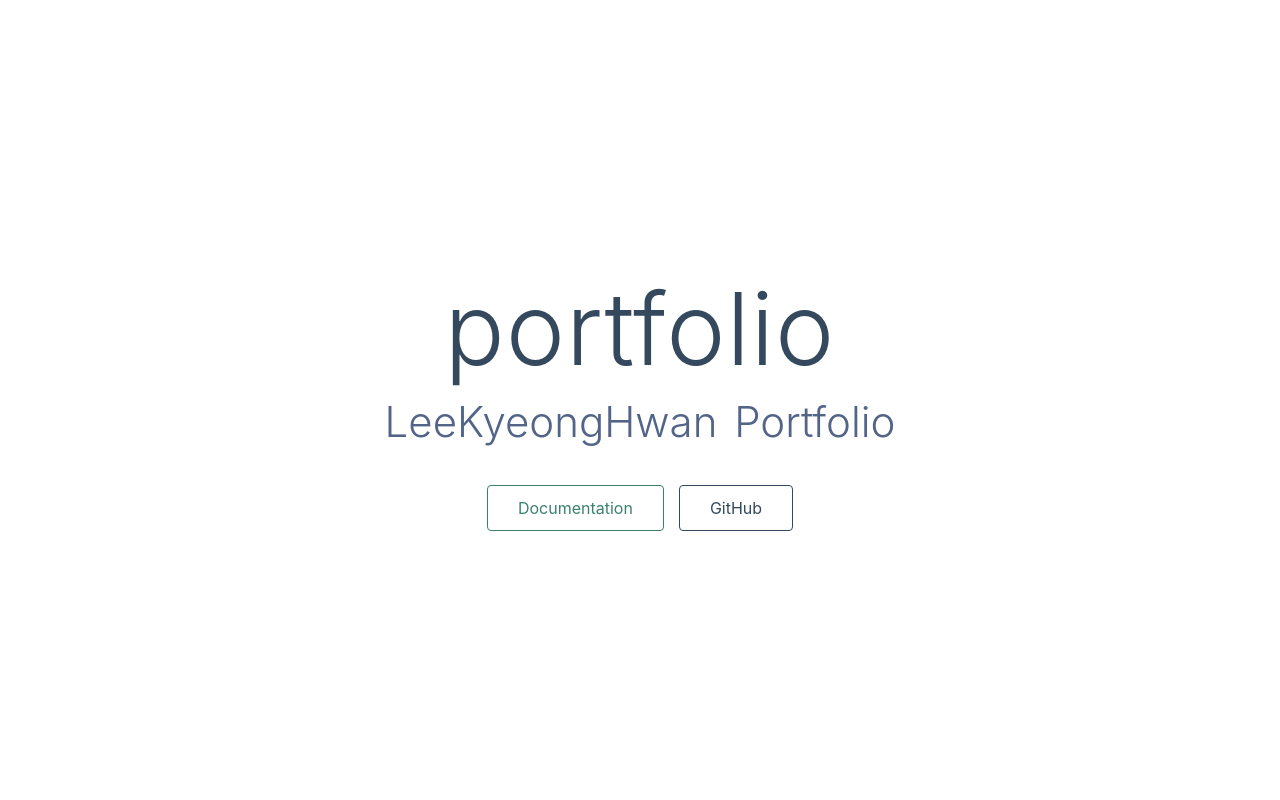
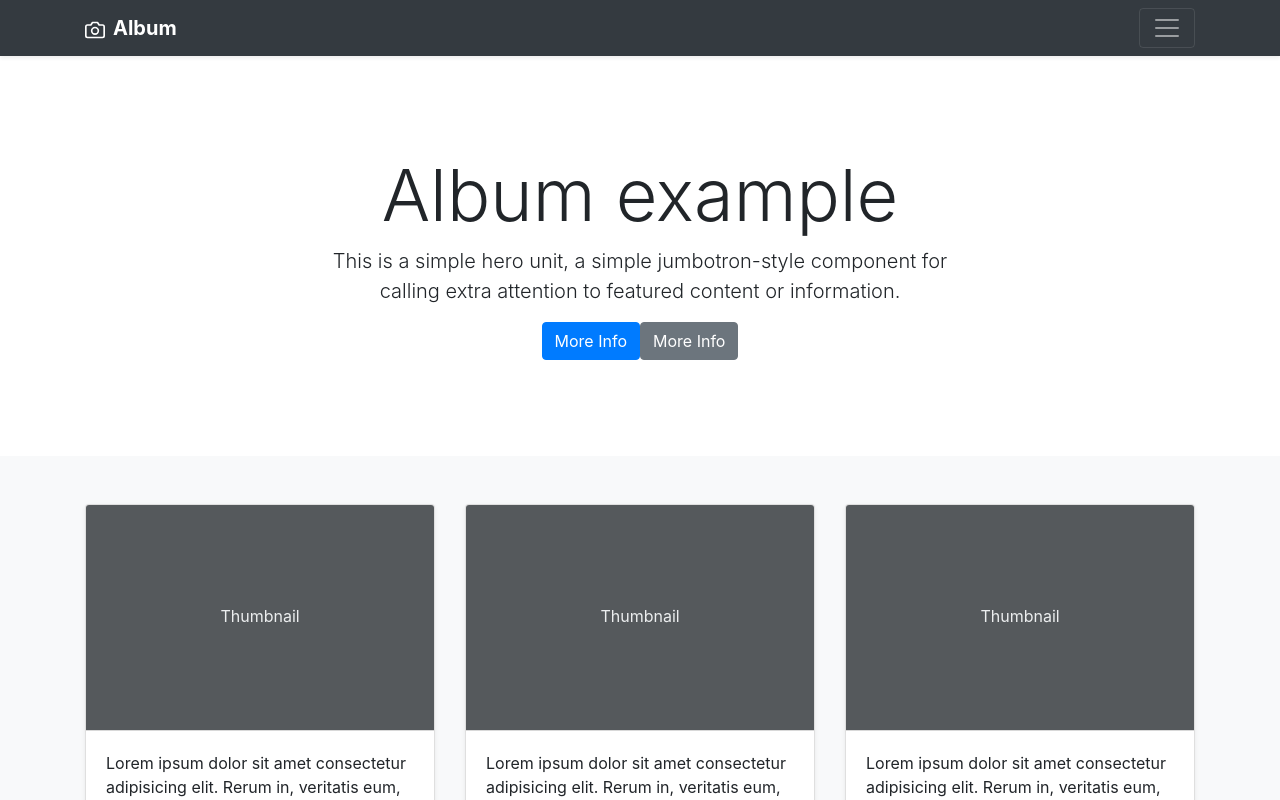
Before and after one commit to kwandev/portfolio, a Nuxt app: page / in a window 1280 px wide. Shown: the top 800 px of the page. Built offline with nearby package versions, Linux system fonts and the light colour scheme.

Commit message:
메인, 프로젝트 상세 화면 퍼블리싱

```diff
--- /dev/null
+++ b/components/Headers.vue
@@ -0,0 +1,65 @@
+<template>
+  <header class="header">
+    <b-collapse id="navbarHeader" class="bg-dark">
+      <div class="container">
+        <div class="row">
+          <div class="col-sm-8 col-md-7 py-4">
+            <h4 class="text-white">
+              About
+            </h4>
+            <p class="text-muted">
+              Add some information about the album below, the author, or any other background context. Make it a few sentences long so folks can pick up some informative tidbits. Then, link them off to some social networking sites or contact information.
+            </p>
+          </div>
+          <div class="col-sm-4 offset-md-1 py-4">
+            <h4 class="text-white">
+              Contact
+            </h4>
+            <ul class="list-unstyled">
+              <li><a href="#" class="text-white">Follow on Twitter</a></li>
+              <li><a href="#" class="text-white">Like on Facebook</a></li>
+              <li><a href="#" class="text-white">Email me</a></li>
+            </ul>
+          </div>
+        </div>
+      </div>
+    </b-collapse>
+    <b-navbar type="dark" variant="dark" toggleable fixed="top" class="shadow-sm">
+      <div class="container d-flex justify-content-between">
+        <b-navbar-brand to="/">
+          <svg
+            xmlns="http://www.w3.org/2000/svg"
+            width="20"
+            height="20"
+            fill="none"
+            stroke="currentColor"
+            stroke-linecap="round"
+            stroke-linejoin="round"
+            stroke-width="2"
+            aria-hidden="true"
+            class="mr-2"
+            viewBox="0 0 24 24"
+            focusable="false"
+          ><path d="M23 19a2 2 0 0 1-2 2H3a2 2 0 0 1-2-2V8a2 2 0 0 1 2-2h4l2-3h6l2 3h4a2 2 0 0 1 2 2z" /><circle cx="12" cy="13" r="4" /></svg>
+          <strong>Album</strong>
+        </b-navbar-brand>
+        <b-navbar-toggle target="navbarHeader">
+          <span class="navbar-toggler-icon" />
+        </b-navbar-toggle>
+      </div>
+    </b-navbar>
+  </header>
+</template>
+
+<style scoped>
+.header { height: 56px; }
+
+#navbarHeader {
+  position: fixed;
+  top: 56px;
+  left: 0;
+  right: 0;
+  z-index: 100;
+  width: 100%;
+}
+</style>
--- /dev/null
+++ b/components/Jumbotrons.vue
@@ -0,0 +1,44 @@
+<template>
+  <div class="text-center">
+    <b-jumbotron>
+      <template v-slot:header>
+        Album example
+      </template>
+      <template v-slot:lead>
+        This is a simple hero unit, a simple jumbotron-style component for calling extra attention to
+        featured content or information.
+      </template>
+
+      <b-button variant="primary" href="#">
+        More Info
+      </b-button>
+      <b-button variant="secondary" href="#">
+        More Info
+      </b-button>
+    </b-jumbotron>
+  </div>
+</template>
+
+<style lang="scss" scoped>
+.jumbotron {
+  padding-top: 3rem;
+  padding-bottom: 3rem;
+  margin-bottom: 0;
+  background-color: #fff;
+
+  p:last-child { margin-bottom: 0; }
+  .lead {
+    margin-left: auto;
+    margin-right: auto;
+    max-width: 40rem;
+  }
+}
+.jumbotron-heading { font-weight: 300; }
+
+@media (min-width: 768px) {
+  .jumbotron {
+    padding-top: 6rem;
+    padding-bottom: 6rem;
+  }
+}
+</style>
--- /dev/null
+++ b/components/Project.vue
@@ -0,0 +1,61 @@
+<template>
+  <b-card
+    tag="article"
+    class="mb-4 shadow-sm"
+  >
+    <template v-slot:header>
+      <nuxt-link tag="a" to="/project/pines">
+        <svg
+          class="bd-placeholder-img card-img-top"
+          width="100%"
+          height="225"
+          xmlns="http://www.w3.org/2000/svg"
+          preserveAspectRatio="xMidYMid slice"
+          focusable="false"
+          role="img"
+          aria-label="Placeholder: Thumbnail"
+        >
+          <title>title</title>
+          <rect width="100%" height="100%" fill="#55595c" />
+          <text x="50%" y="50%" fill="#eceeef" dy=".3em">Thumbnail</text>
+        </svg>
+      </nuxt-link>
+    </template>
+    <b-card-text>
+      Lorem ipsum dolor sit amet consectetur adipisicing elit. Rerum in, veritatis eum, deleniti autem saepe ex soluta a quod similique labore illum ipsum voluptate culpa adipisci dolor reprehenderit possimus natus!
+    </b-card-text>
+
+    <div class="d-flex justify-content-between align-items-center">
+      <b-button @click="goProject" variant="outline-secondary" size="sm">
+        View
+      </b-button>
+      <small class="text-muted">9 mins</small>
+    </div>
+  </b-card>
+</template>
+
+<script>
+export default {
+  methods: {
+    goProject () {
+      this.$router.push({
+        path: '/project/pines'
+      })
+    }
+  }
+}
+</script>
+
+<style scoped>
+  .card-header { padding: 0; }
+
+  @media (min-width: 768px) {
+    .card-text {
+      display: -webkit-box;
+      -webkit-box-orient: vertical;
+      -webkit-line-clamp: 3;
+      height: 72px;
+      overflow: hidden;
+    }
+  }
+</style>
--- /dev/null
+++ b/components/ProjectList.vue
@@ -0,0 +1,34 @@
+<template>
+  <b-row>
+    <b-col
+      v-for="item in 10"
+      :key="item"
+      lg="4"
+      md="6"
+    >
+      <project />
+    </b-col>
+  </b-row>
+</template>
+
+<script>
+import Project from './Project'
+
+export default {
+  components: {
+    Project
+  }
+}
+</script>
+
+<style>
+  .bd-placeholder-img {
+    text-anchor: middle;
+  }
+
+  @media (min-width: 768px) {
+    .bd-placeholder-img-lg {
+      font-size: 3.5rem;
+    }
+  }
+</style>
--- a/layouts/default.vue
+++ b/layouts/default.vue
@@ -1,55 +1,23 @@
 <template>
   <div>
+    <headers />
     <nuxt />
   </div>
 </template>
 
+<script>
+import Headers from '~/components/Headers'
+export default {
+  name: 'LayoutDefault',
+  components: {
+    Headers
+  }
+}
+</script>
+
 <style>
-html {
-  font-family: 'Source Sans Pro', -apple-system, BlinkMacSystemFont, 'Segoe UI',
-    Roboto, 'Helvetica Neue', Arial, sans-serif;
-  font-size: 16px;
-  word-spacing: 1px;
-  -ms-text-size-adjust: 100%;
-  -webkit-text-size-adjust: 100%;
-  -moz-osx-font-smoothing: grayscale;
-  -webkit-font-smoothing: antialiased;
-  box-sizing: border-box;
-}
-
-*,
-*:before,
-*:after {
-  box-sizing: border-box;
-  margin: 0;
-}
-
-.button--green {
-  display: inline-block;
-  border-radius: 4px;
-  border: 1px solid #3b8070;
-  color: #3b8070;
-  text-decoration: none;
-  padding: 10px 30px;
-}
-
-.button--green:hover {
-  color: #fff;
-  background-color: #3b8070;
-}
-
-.button--grey {
-  display: inline-block;
-  border-radius: 4px;
-  border: 1px solid #35495e;
-  color: #35495e;
-  text-decoration: none;
-  padding: 10px 30px;
-  margin-left: 15px;
-}
-
-.button--grey:hover {
-  color: #fff;
-  background-color: #35495e;
-}
+.page-enter-active,
+.page-leave-active { transition: opacity .2s; }
+.page-enter,
+.page-leave-to { opacity: 0; }
 </style>
--- a/pages/index.vue
+++ b/pages/index.vue
@@ -1,68 +1,28 @@
 <template>
-  <div class="container">
-    <div>
-      <h1 class="title">
-        portfolio
-      </h1>
-      <h2 class="subtitle">
-        LeeKyeongHwan Portfolio
-      </h2>
-      <div class="links">
-        <a
-          href="https://nuxtjs.org/"
-          target="_blank"
-          class="button--green"
-        >
-          Documentation
-        </a>
-        <a
-          href="https://github.com/nuxt/nuxt.js"
-          target="_blank"
-          class="button--grey"
-        >
-          GitHub
-        </a>
+  <div>
+    <main role="main">
+      <jumbotrons />
+      <div class="py-5 bg-light">
+        <div class="container">
+          <project-list />
+        </div>
       </div>
-    </div>
+    </main>
   </div>
 </template>
 
 <script>
+import Jumbotrons from '~/components/Jumbotrons'
+import ProjectList from '~/components/ProjectList'
+
 export default {
+  name: 'Index',
   components: {
+    Jumbotrons,
+    ProjectList
   }
 }
 </script>
 
 <style>
-.container {
-  margin: 0 auto;
-  min-height: 100vh;
-  display: flex;
-  justify-content: center;
-  align-items: center;
-  text-align: center;
-}
-
-.title {
-  font-family: 'Quicksand', 'Source Sans Pro', -apple-system, BlinkMacSystemFont,
-    'Segoe UI', Roboto, 'Helvetica Neue', Arial, sans-serif;
-  display: block;
-  font-weight: 300;
-  font-size: 100px;
-  color: #35495e;
-  letter-spacing: 1px;
-}
-
-.subtitle {
-  font-weight: 300;
-  font-size: 42px;
-  color: #526488;
-  word-spacing: 5px;
-  padding-bottom: 15px;
-}
-
-.links {
-  padding-top: 15px;
-}
 </style>
--- /dev/null
+++ b/pages/project/Pines.vue
@@ -0,0 +1,94 @@
+<template>
+  <div>
+    <section class="project_image">
+      <b-carousel
+        id="carousel"
+        v-model="slide"
+        :interval="5000"
+        @sliding-start="onSlideStart"
+        @sliding-end="onSlideEnd"
+        controls
+        indicators
+        background="#ababab"
+        img-width="1024"
+        img-height="480"
+      >
+        <b-carousel-slide>
+          <h1>asdsadsadsa</h1>
+          <template v-slot:img>
+            <img
+              class="d-block w-100"
+              width="1024"
+              height="480"
+              src="https://picsum.photos/seed/picsum/1024/480"
+              alt="image slot"
+            >
+          </template>
+        </b-carousel-slide>
+      </b-carousel>
+    </section>
+
+    <section class="container py-4">
+      <section class="mb-4">
+        <h2>프로젝트 명</h2>
+        <p class="text-muted">
+          프로젝트 간단한 설명 Lorem ipsum, dolor sit amet consectetur adipisicing elit. Autem voluptates dolorum quaerat saepe cum unde vitae, nisi, voluptas praesentium beatae officia in asperiores deserunt ut iste molestias, possimus ipsam. Rerum.
+        </p>
+      </section>
+      <section class="mb-4">
+        <h3>기술스택</h3>
+        <ul>
+          <li>HTML</li>
+          <li>CSS</li>
+          <li>JS</li>
+          <li>JS</li>
+          <li>JS</li>
+          <li>JS</li>
+          <li>JS</li>
+        </ul>
+      </section>
+      <section class="mb-4">
+        <h3>기여</h3>
+        <p class="text-muted">
+          Lorem ipsum dolor sit, amet consectetur adipisicing elit. Possimus eaque pariatur ratione cum consectetur ab quos debitis consequuntur, maiores sequi libero repellat id ex consequatur atque a. Aliquam, rem recusandae!
+        </p>
+      </section>
+      <section class="mb-4">
+        <h3>회고</h3>
+        <p class="text-muted">
+          Lorem ipsum dolor sit, amet consectetur adipisicing elit. Possimus eaque pariatur ratione cum consectetur ab quos debitis consequuntur, maiores sequi libero repellat id ex consequatur atque a. Aliquam, rem recusandae!
+        </p>
+      </section>
+    </section>
+  </div>
+</template>
+
+<script>
+export default {
+  data () {
+    return {
+      slide: 0,
+      sliding: null
+    }
+  },
+  methods: {
+    onSlideStart (slide) {
+      this.sliding = true
+    },
+    onSlideEnd (slide) {
+      this.sliding = false
+    }
+  }
+}
+</script>
+
+<style scoped>
+#carousel {
+  text-shadow: 1px 1px 2px #333;
+}
+img { object-fit: cover; }
+
+@media (max-width: 768px) {
+  img { height: auto; }
+}
+</style>
```
Also changed, not shown: package.json (+8 -6 lines), 1 other file (tests, documents, lock files or other folders).
